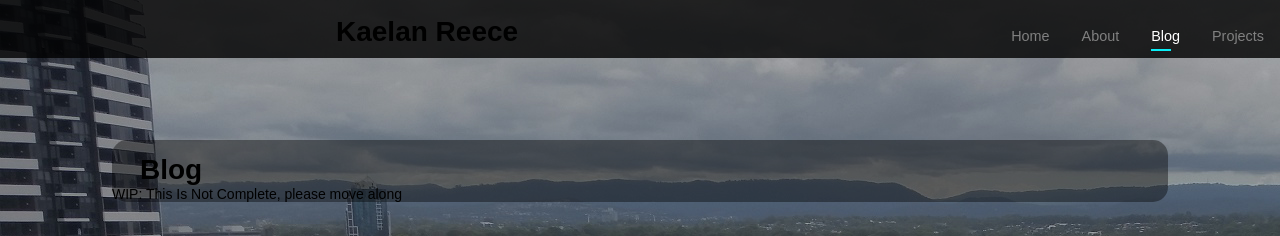
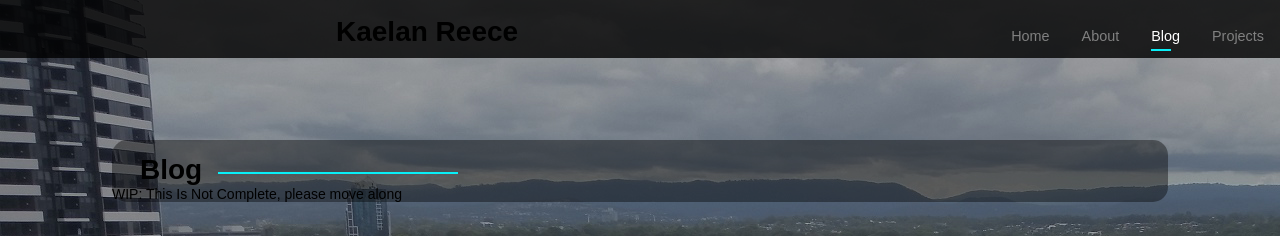
Before and after one commit to kaelanhr/PortfolioSite, a React (Create React App) app in the folder Client/: page /blog in a window 1280 px wide. Shown: the top 236 px of the page. Built offline with nearby package versions, Linux system fonts and the light colour scheme; no server answers.

Commit message:
mail icon now has consistent ratio with other icons, removed redundant styling, added after class for pagecontent h1

```diff
--- a/Client/src/App.scss
+++ b/Client/src/App.scss
@@ -60,6 +60,17 @@ label::before {
 		margin-left: 1em;
 		padding-top: 0.5em;
 	}
+	h1::after {
+		height: 2px;
+		width: 15rem;
+		margin-left: 1rem;
+		background-color: rgb(9, 239, 247);
+		font-weight: bold;
+		box-sizing: border-box;
+		content: "";
+		position: absolute;
+		top: 2rem;
+	}
 }
 
 /* Style page content */
--- a/Client/src/scss/Components/Navigation/NavigationBar.scss
+++ b/Client/src/scss/Components/Navigation/NavigationBar.scss
@@ -33,12 +33,9 @@
 		color: white;
 	}
 	.active::before {
-		background-color: red;
 		height: 2px;
 		width: 20px;
-		color: red;
 		background-color: rgb(9, 239, 247);
-		color: red;
 		font-weight: bold;
 		box-sizing: border-box;
 		content: "";
```
Also changed, not shown: Client/public/Icons/Social/mailicon-white.png.
